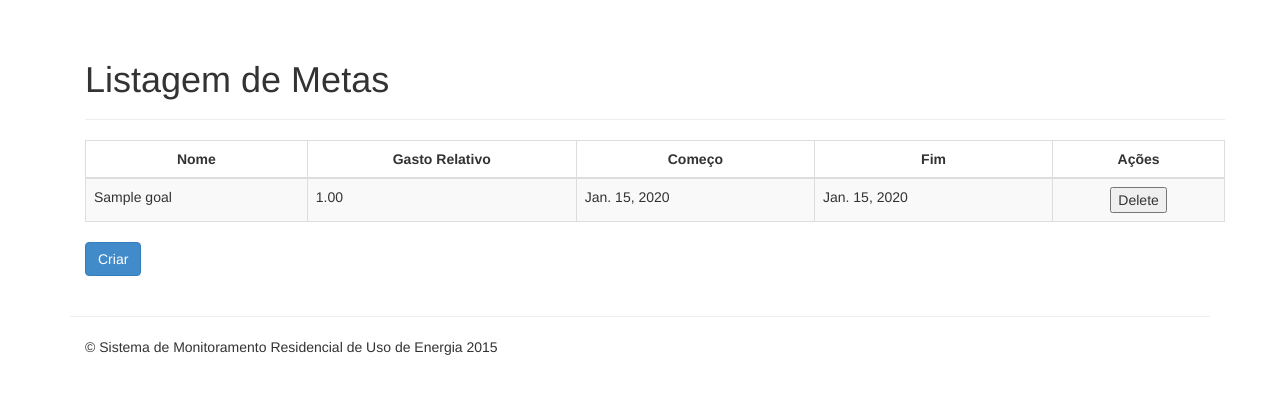
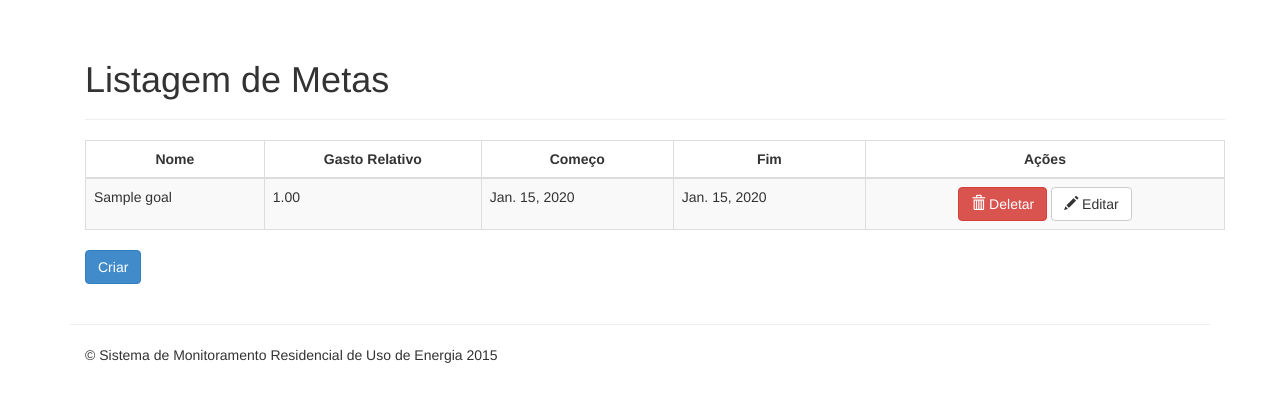
Before and after one commit to mickawaii/smrue, a Django app: page /goals/ in a window 1280 px wide. Shown: the part 52-454 px from the top of the page. Run offline with Django 3.2, Linux system fonts and the light colour scheme; tables that the repository leaves empty hold one stand-in row (values such as "Sample post"); some libraries are stand-ins or nearby versions.

Commit message:
Adicionada edição de metas

```diff
--- a/goal/templates/goal/list.html
+++ b/goal/templates/goal/list.html
@@ -32,7 +32,15 @@
     <td>{{item.yearmonth_end}}</td>
 
     <td class="text-center">
-      <button data-toggle="modal" data-target=".modal" class="delete-button" value="{% url 'goal:delete' pk=item.pk %}">Delete</button>
+      <button class="btn btn-danger" data-toggle="modal" data-target=".modal" class="delete-button" value="{% url 'goal:delete' pk=item.pk %}">
+        <span class="glyphicon glyphicon-trash" aria-hidden="true"></span>
+        Deletar
+      </button>
+
+      <a class="btn btn-default" href="{% url 'goal:update' pk=item.pk %}">
+        <span class="glyphicon glyphicon-pencil" aria-hidden="true"></span>
+        Editar
+      </a>
     </td>
   </tr>
 
--- a/goal/urls.py
+++ b/goal/urls.py
@@ -2,10 +2,11 @@ from django.conf.urls import patterns, include, url
 
 from django.contrib import admin
 admin.autodiscover()
-from goal.views import IndexView, CreateView, DeleteView
+from goal.views import IndexView, CreateView, DeleteView, UpdateView
 
 urlpatterns = patterns('',
     url(r'^$', IndexView.as_view(), name='list'),
     url(r'^create$', CreateView.as_view(), name='create'),
     url(r'^delete/(?P<pk>\d+)$', DeleteView.as_view(), name='delete'),
+    url(r'^(?P<pk>\d+)$', UpdateView.as_view(), name='update'),
 )
--- a/goal/views.py
+++ b/goal/views.py
@@ -80,3 +80,37 @@ class CreateView(CreateView):
 class DeleteView(DeleteView):
 	model = Goal
 	success_url = reverse_lazy("goal:list")
+
+
+class UpdateView(UpdateView):
+	model = Goal
+	form_class = GoalForm
+	template_name = 'goal/create_form.html'
+	success_url = reverse_lazy("goal:list") # Url para redirecionamento
+
+	def get_context_data(self, **kwargs):
+		context = super(UpdateView, self).get_context_data(**kwargs)
+
+		context['page_title'] = "Editar Meta"
+
+		context['form_title'] = "Editar Meta"
+
+		context['editable'] = True
+
+		context['form_button'] = "Salvar"
+		context['form_button_class'] = "success"
+
+		context['back_button'] = "Voltar"
+
+		context['back_link'] = reverse("goal:list")
+
+
+
+		return context
+
+	def get_object(self, queryset=None):
+		goal = Goal.objects.get(id=self.kwargs['pk'])
+		return goal
+
+	def dispatch(self, *args, **kwargs):
+		return super(UpdateView, self).dispatch(*args, **kwargs)
```
